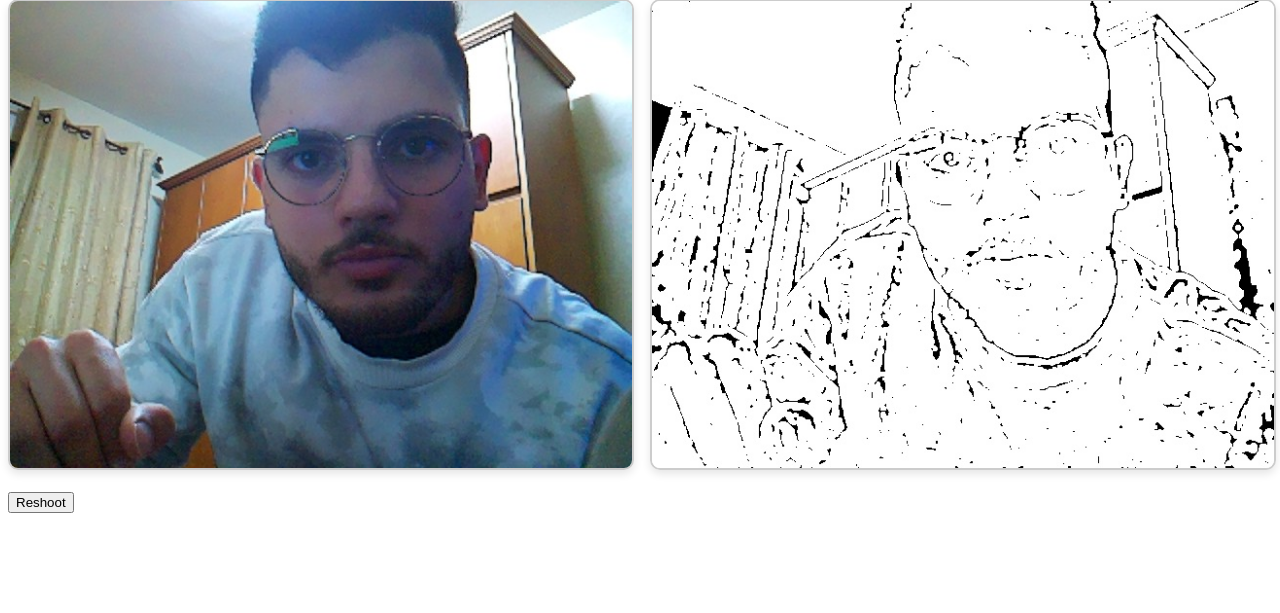
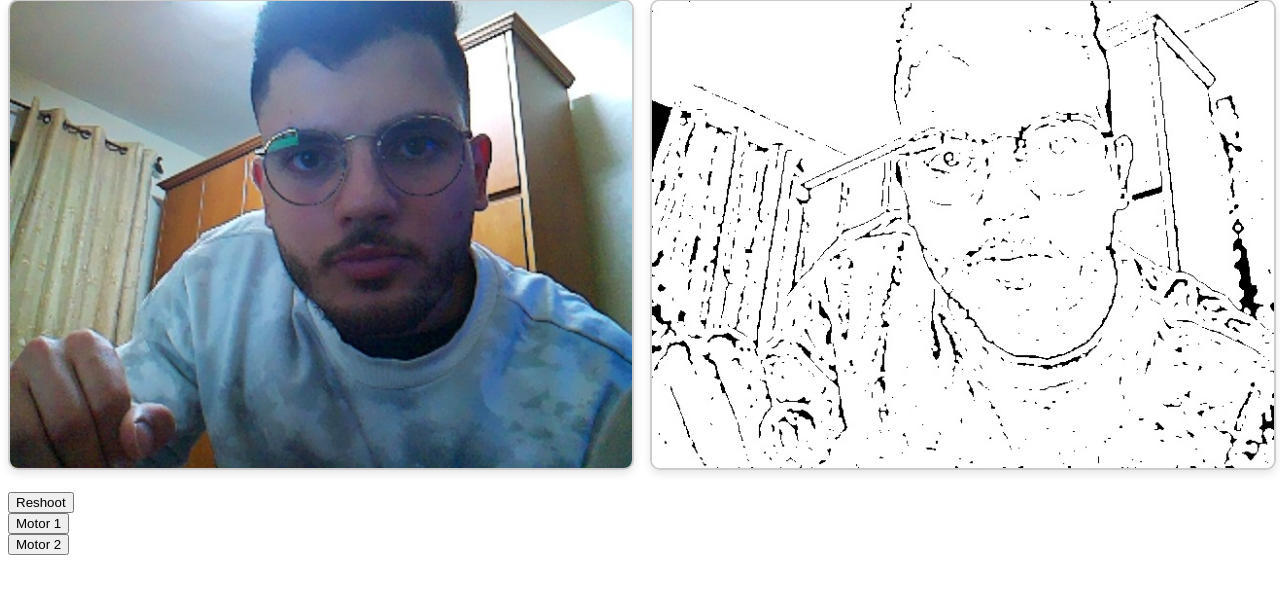
Before and after one commit to MahmoudShouli/TheArtist, a Flask app: page / in a window 1280 px wide. Shown: the part 68-681 px from the top of the page. Run offline with Flask 3, Linux system fonts and the light colour scheme.

Commit message:
added motor control

```diff
--- a/app.py
+++ b/app.py
@@ -4,8 +4,12 @@ import cv2
 import numpy as np
 import os
 import time
+import serial
 
 app = Flask(__name__)
+
+arduino = serial.Serial('/dev/ttyACM0', 9600)
+
 picam = Picamera2()
 output_dir = "static/photos"
 os.makedirs(output_dir, exist_ok=True)
@@ -79,5 +83,17 @@ def shoot():
 def serve_photo(filename):
     return send_from_directory(output_dir, filename)
 
+
+@app.route('/motor1', methods=['POST'])
+def motor1():
+    arduino.write(b'M1')  # Send "M1" to the Arduino for Motor 1
+    return "Motor 1 Activated"
+
+
+@app.route('/motor2', methods=['POST'])
+def motor2():
+    arduino.write(b'M2')  # Send "M2" to the Arduino for Motor 2
+    return "Motor 2 Activated"
+
 if __name__ == '__main__':
     app.run(host='0.0.0.0', port=5000)
--- a/templates/index.html
+++ b/templates/index.html
@@ -43,5 +43,13 @@
             <button type="submit">Shoot</button>
         </form>
     {% endif %}
+
+    <!-- Motor Control Buttons -->
+    <form method="POST" action="/motor1">
+        <button type="submit">Motor 1</button>
+    </form>
+    <form method="POST" action="/motor2">
+        <button type="submit">Motor 2</button>
+    </form>
 </body>
 </html>
```
